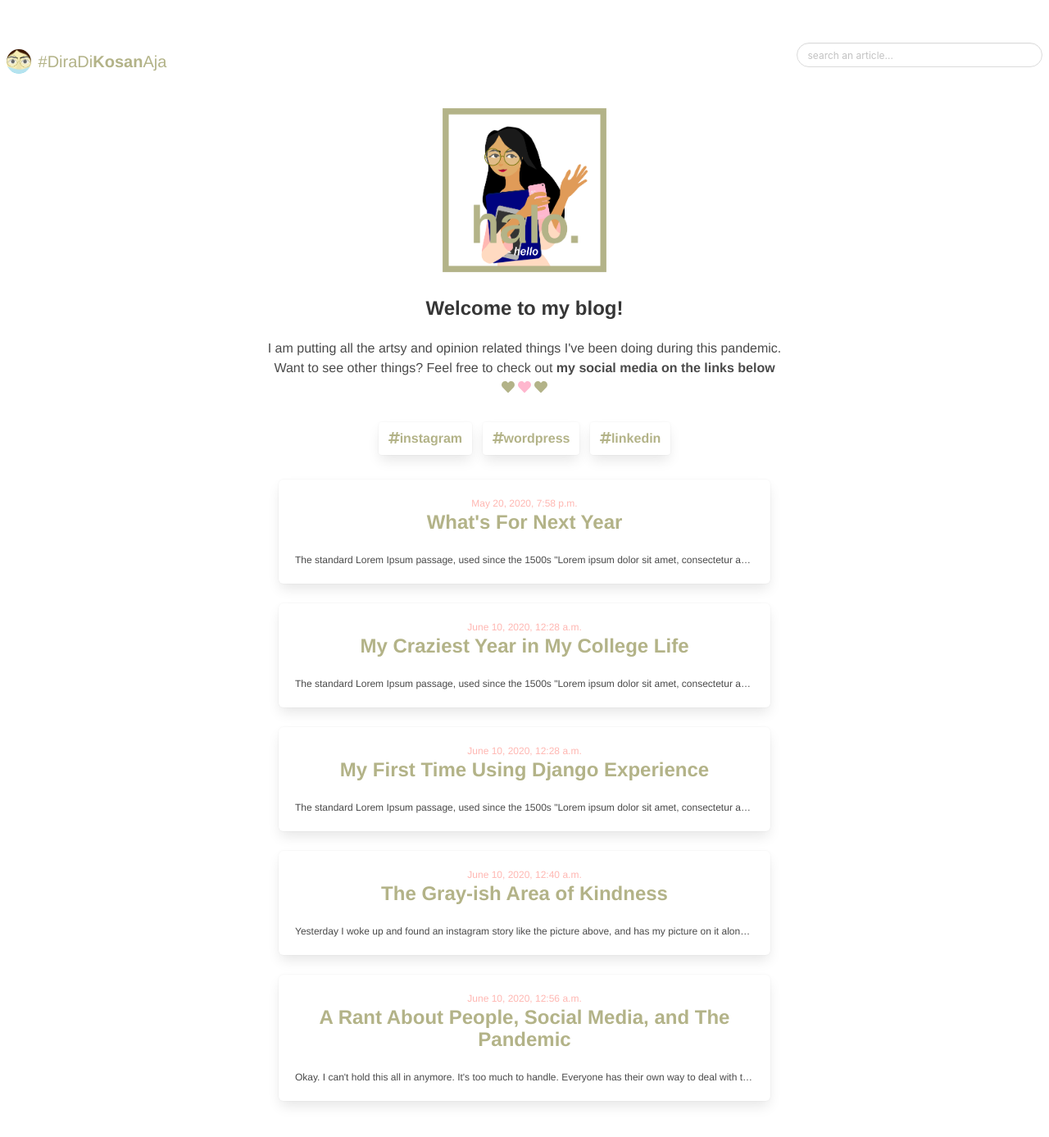
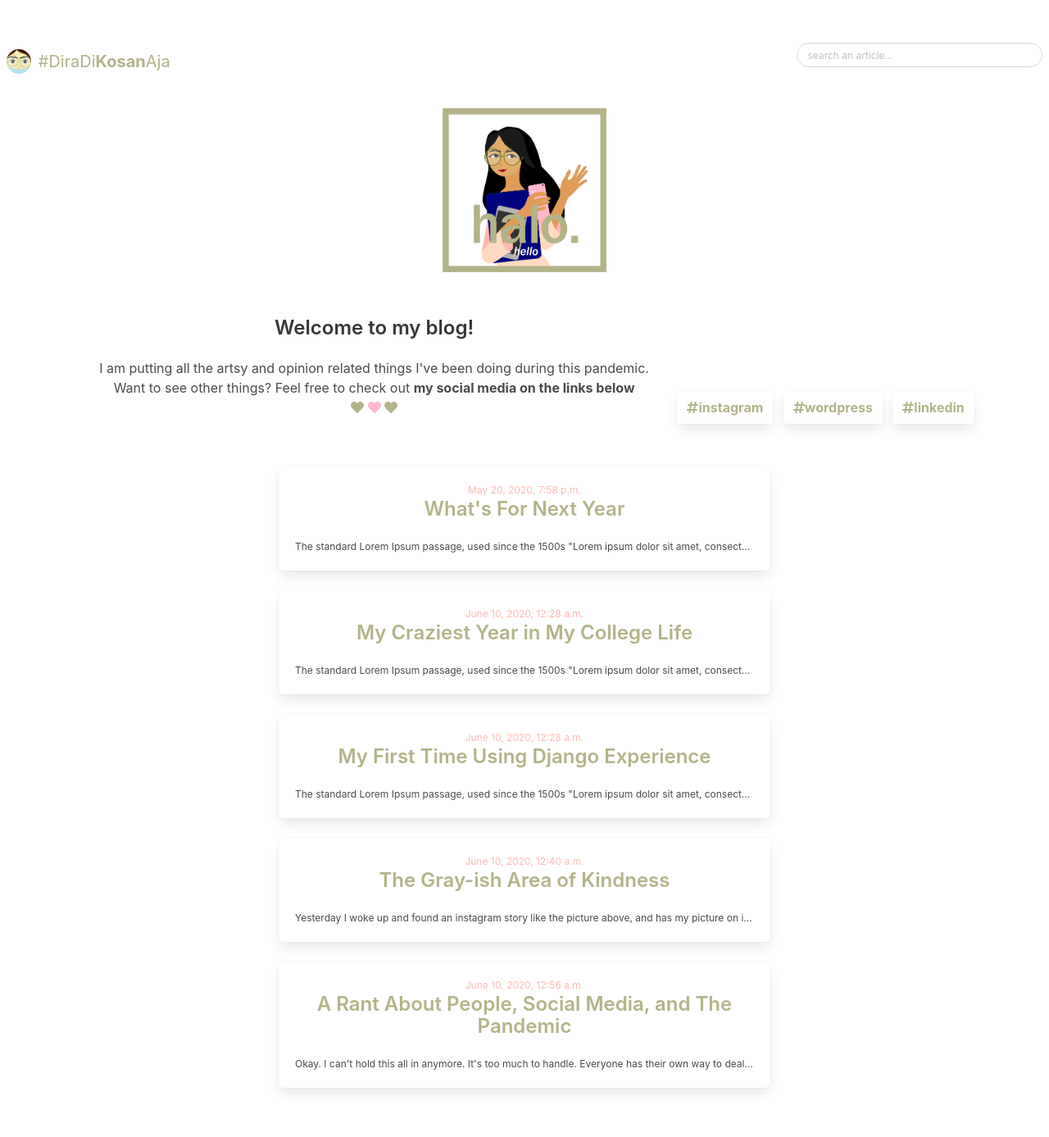
Before and after one commit to amlndr/myWebsite, a Django app: page / in a window 1280 px wide. Shown: the whole page at 82% size. After the commit the page ends 1333 px from the top, so only its background shows below. Run offline with Django 3.2, Linux system fonts and the light colour scheme; data comes from the database, SQL or seed files in the repository; some libraries are stand-ins or nearby versions.

Commit message:
try again fix

```diff
--- a/blog/static/css/blog.css
+++ b/blog/static/css/blog.css
@@ -1,6 +1,4 @@
-body{
-    font-family: 'Franklin Gothic Medium', 'Arial Narrow', Arial, sans-serif;
-}
+/*to check out https://versions.bulma.io/0.7.0/documentation/overview/customize/ */
 .date{
     color:#ffb7b2;
     font-size:12px;
@@ -27,6 +25,7 @@ a:hover{
 
 .desc{
     margin:30px;
+    display:inline-block; text-align:center;
 }
 
 .profile{
--- a/blog/templates/blog/post_list.html
+++ b/blog/templates/blog/post_list.html
@@ -17,7 +17,7 @@
             during this pandemic. <br> Want to see other things?
             Feel free to check out <b>my social media on the links below</b>
             <br><i class="fas fa-heart" style="color:#b3b388;"></i>
-            <i class="fas fa-heart" style="color:ffb7ce;"></i>
+            <i class="fas fa-heart" style="color:#ffb7ce;"></i>
             <i class="fas fa-heart" style="color:#b3b388;"></i>
         </p>
     </div>
```
